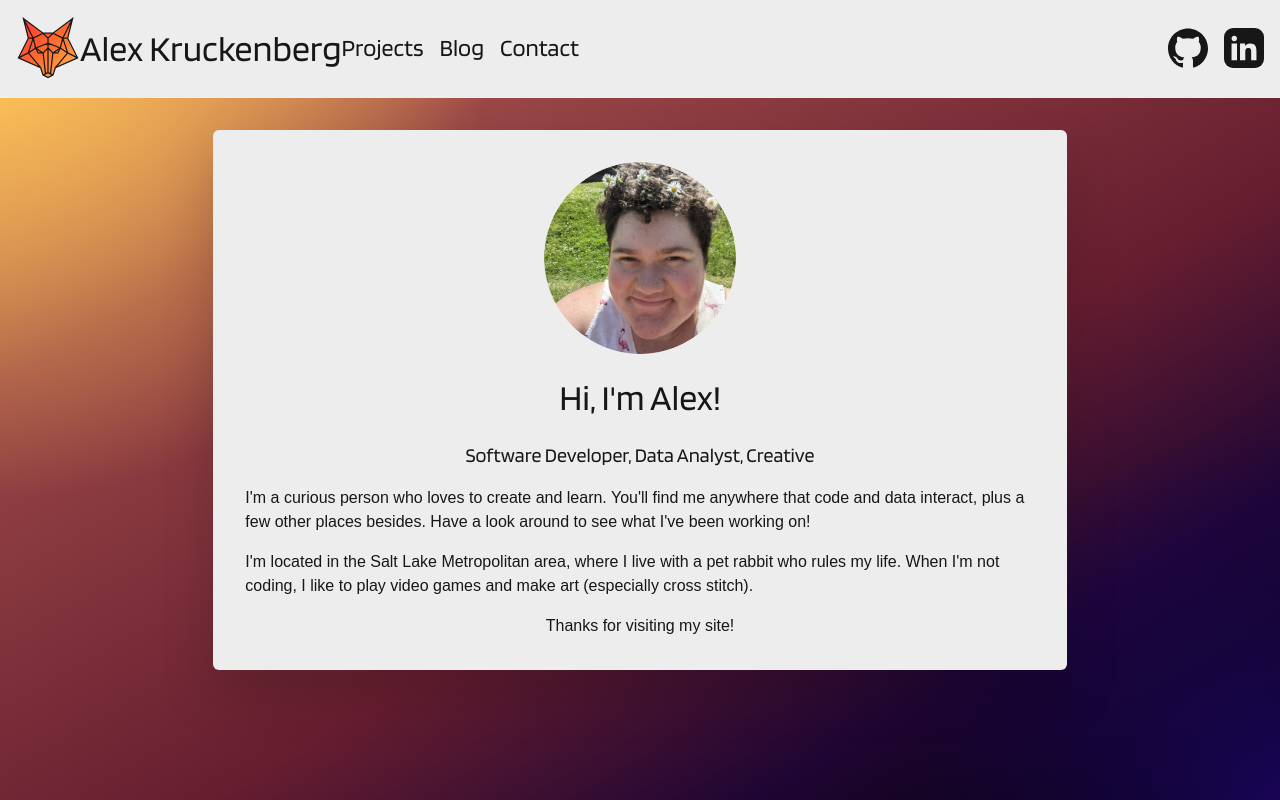
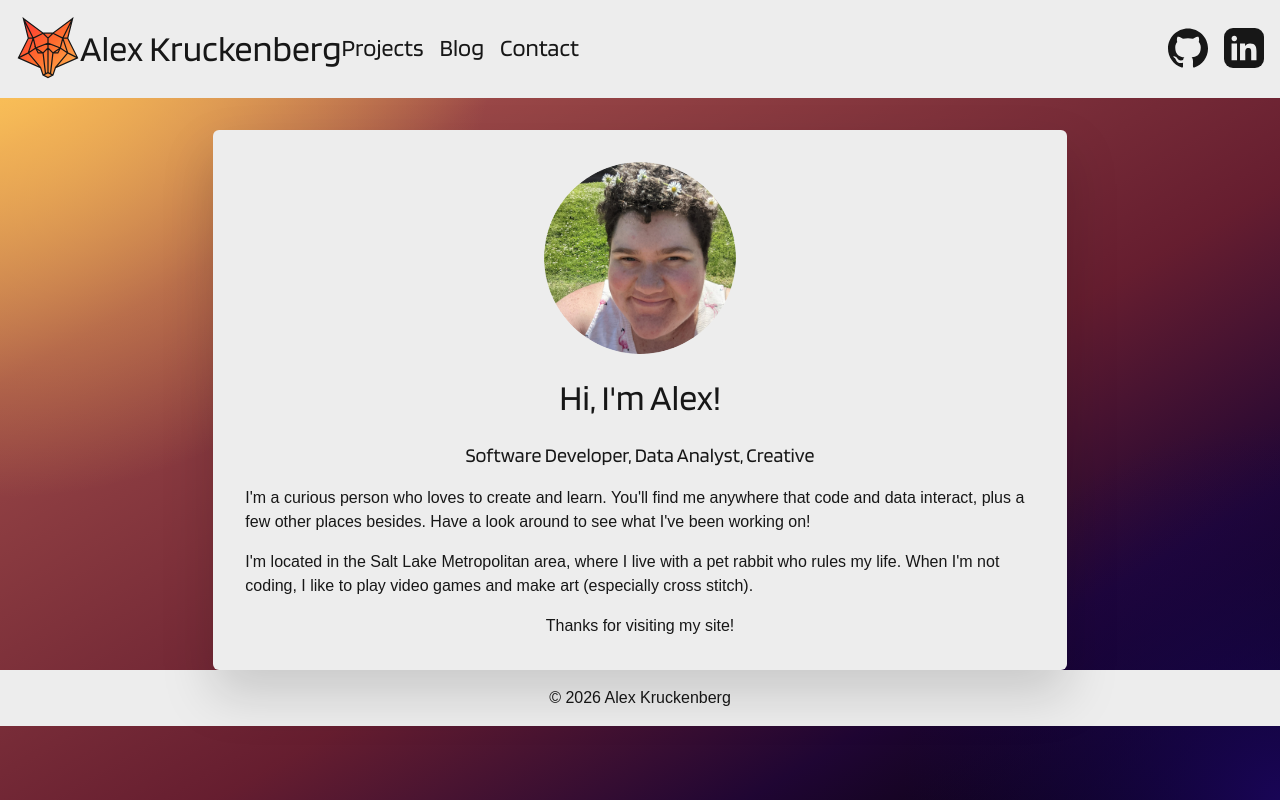
Before and after one commit to shroommu/portfolio-site-2026, a Next.js app: page / in a window 1280 px wide. Built offline with nearby package versions, Linux system fonts and the light colour scheme; a web font is replaced by a local one.

Commit message:
add attribution

```diff
--- a/components/AppFooter.tsx
+++ b/components/AppFooter.tsx
@@ -1,3 +1,7 @@
 export default function AppFooter() {
-  return <footer className="p-8"></footer>;
+  return (
+    <footer className="p-4 text-center bg-[var(--background)]">
+      <p>© {new Date().getFullYear()} Alex Kruckenberg</p>
+    </footer>
+  );
 }
```
